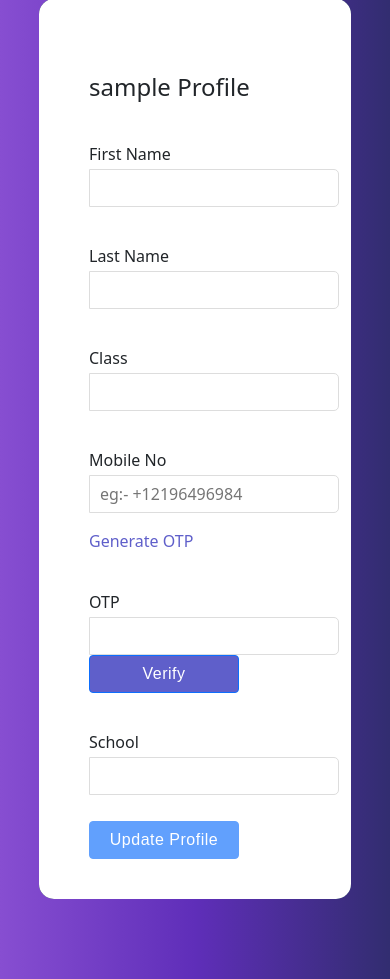
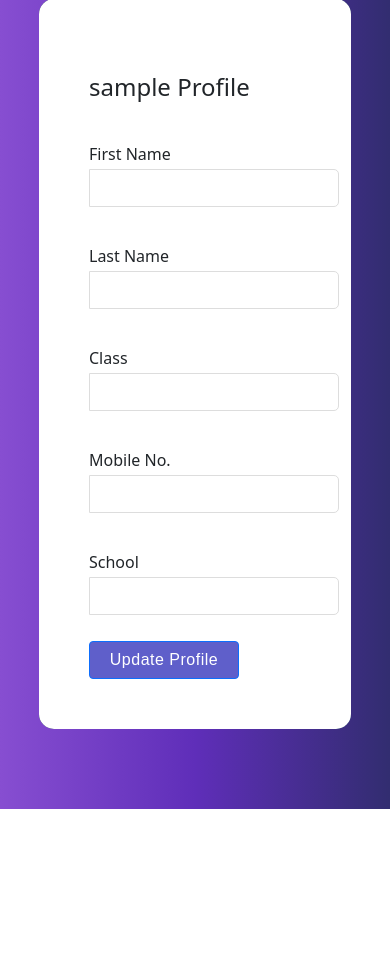
Before and after one commit to ankit11hab/myBolooTeach, a Django app: page /profile in a window 390 px wide. Shown: the part 81-1060 px from the top of the page. After the commit the page ends 890 px from the top, so only its background shows below. Run offline with Django 3.2, Linux system fonts and the light colour scheme; the visitor is signed in with stand-in values (Sample User, id 1); some libraries are stand-ins or nearby versions.

Commit message:
Revert "Mobile OTP verification implemented"

```diff
--- a/base/forms.py
+++ b/base/forms.py
@@ -18,6 +18,5 @@ class ProfileUpdateForm(forms.Form):
     first_name = forms.CharField()
     last_name = forms.CharField()
     classs = forms.IntegerField()
-    mobile_no = forms.CharField(widget=forms.TextInput
-                                (attrs={'placeholder': 'eg:- +12196496984'}))
+    mobile_no = forms.CharField()
     school = forms.CharField()
--- a/base/templates/base/base.html
+++ b/base/templates/base/base.html
@@ -17,6 +17,5 @@
     {% block content %} {% endblock %}
 
 </body>
-<script src="https://ajax.googleapis.com/ajax/libs/jquery/3.3.1/jquery.min.js"></script>
 <script src="https://cdn.jsdelivr.net/npm/bootstrap@5.0.2/dist/js/bootstrap.bundle.min.js" integrity="sha384-MrcW6ZMFYlzcLA8Nl+NtUVF0sA7MsXsP1UyJoMp4YLEuNSfAP+JcXn/tWtIaxVXM" crossorigin="anonymous"></script>
 </html>
--- a/base/templates/base/profile_update.html
+++ b/base/templates/base/profile_update.html
@@ -15,7 +15,7 @@
         margin-top: 80px;
         margin-bottom: 80px;
         width: 850px;
-        height: 650px;
+        height: 550px;
         background: url("../media/images/darkBlue3.jpg");
 
     }
@@ -79,7 +79,7 @@
 
     @media only screen and (max-width: 760px) {
         .container {
-            height: 900px;
+            height: 730px;
             width: 80%;
         }
 
@@ -142,18 +142,9 @@
                 </div>
                 <div class="mb-3 input-field" style="margin-top: 30px;">
                     <div class="label">
-                        <div style="transform: translate(0,7px);">Mobile No</div>
+                        <div style="transform: translate(0,7px);">Mobile No.</div>
                     </div>
                     {{ form.mobile_no|add_class:'input-username-password' }}
-                </div>
-                <a style="text-decoration: none;color:rgb(95, 95, 202)" id="otpgen"onclick="generateotp()">Generate OTP</a>
-                <a style="text-decoration: none;color:rgb(95, 95, 202); display:none;" id="otpverified"></a>
-                <div class="mb-3 input-field" style="margin-top: 30px;" id="otpenter">
-                    <div class="label">
-                        <div style="transform: translate(0,7px);">OTP</div>
-                    </div>
-                    <input type="text" name="mobile_otp" class="input-username-password" required="" id="mobile_otp">
-                    <a class="btn btn-primary" style="margin: 0px;" onclick="verifyotp()"">Verify</a>
                 </div>
                 <div class="mb-3 input-field" style="margin-top: 30px;">
                     <div class="label">
@@ -161,58 +152,10 @@
                     </div>
                     {{ form.school|add_class:'input-username-password' }}
                 </div>
-                <button class="btn btn-primary" type="submit" id="profile-submit" disabled>Update Profile</button>
+                <button class="btn btn-primary" type="submit">Update Profile</button>
 
             </form>
         </div>
     </div>
 </div>
-<script>
-    async function generateotp(event) {
-
-            $.ajax({
-                url: `/verify/${document.getElementById("id_mobile_no").value}`,
-                type: 'GET',
-                headers: {
-                    "X-CSRFTOKEN": "{{ csrf_token }}"
-                },
-                success: function (data) {
-                    document.getElementById("otpgen").innerHTML="OTP sent. It is valid for 10 minutes. Click here to resend"
-                },
-            });
-
-        }
-        async function verifyotp(event) {
-
-                $.ajax({
-                    url: `/verify/${document.getElementById("id_mobile_no").value}`,
-                    type: 'POST',
-                    headers: {
-                        "X-CSRFTOKEN": "{{ csrf_token }}"
-                    },
-                    data: { "otp": `${document.getElementById("mobile_otp").value}` },
-                    success: function (data) {
-                        console.log(data)
-                        if(data=="OK"){
-                            document.getElementById("otpverified").style.display="block"
-                            document.getElementById("otpverified").innerHTML = "OTP Verified"
-                            document.getElementById("otpenter").style.display = "none"
-                            document.getElementById("otpgen").style.display = "none"
-                            document.getElementById("id_mobile_no").readOnly = true;
-                            document.getElementById("profile-submit").disabled = false;
-
-                        }
-                        else{
-                             document.getElementById("otpverified").style.display = "block"
-                             document.getElementById("otpverified").innerHTML= data
-                        }
-                    },
-                    error: function (data) {
-                        console.log(data)
-                    }
-                });
-
-            }
-</script>
-
 {% endblock %}
--- a/base/urls.py
+++ b/base/urls.py
@@ -7,7 +7,6 @@ urlpatterns = [
     path('profile', views.profile_update, name='profile_update'),
     path('question/<int:pk>', views.detail_view, name='question-detail'),
     path('answers/<int:pk>', views.answer_form, name='answer-form'),
-    path("verify/<phone>", user_views.getPhoneNumberRegistered.as_view(), name="OTP Gen"),
     # Password reset urls
     path("password_reset", user_views.password_reset_request, name="password_reset"),
     path('reset/<uidb64>/<token>/', auth_views.PasswordResetConfirmView.as_view(
--- a/base/views.py
+++ b/base/views.py
@@ -4,22 +4,22 @@ from django.contrib.auth.decorators import login_required
 from django.contrib.auth.models import User
 from users.models import Submission, Profile
 from .forms import SubmissionForm, ProfileUpdateForm
-from users.models import phoneModel
+
 # Create your views here.
 
 
 @login_required
 def home(request):
     user_profile = Profile.objects.filter(user=request.user).first()
-    submissions = Submission.objects.filter(user=request.user, submitted=True)
-    pending = Submission.objects.filter(user=request.user, submitted=False)
+    submissions = Submission.objects.filter(user = request.user, submitted = True)
+    pending = Submission.objects.filter(user = request.user, submitted = False)
     count = len(submissions)
     # if user_profile.first_name == "" or user_profile.mobile_no == "" or user_profile.classs==0:
     #     return redirect('profile_update')
     if not user_profile:
         return redirect('profile_update')
     questions = Question.objects.all()
-    return render(request, 'base/home.html', {'questions': questions, 'profile': user_profile, 'submissions': submissions, 'pending': pending, 'count': count})
+    return render(request, 'base/home.html', {'questions': questions, 'profile': user_profile, 'submissions':submissions, 'pending':pending, 'count':count})
 
 
 @login_required
@@ -30,12 +30,11 @@ def profile_update(request):
         first_name = form['first_name'].value()
         last_name = form['last_name'].value()
         classs = form['classs'].value()
+        mobile_no = form['mobile_no'].value()
         school = form['school'].value()
-        phone = phoneModel.objects.get(Mobile=form['mobile_no'].value()[1:])
         profile = Profile(user=request.user, first_name=first_name,
-                          last_name=last_name, classs=classs, mobile_no=phone, school=school)
+                          last_name=last_name, classs=classs, mobile_no=mobile_no, school=school)
         profile.save()
-
         return redirect('home')
     else:
         form = ProfileUpdateForm()
@@ -61,7 +60,7 @@ def detail_view(request, pk):
 def answer_form(request, pk):
     question = Question.objects.get(pk=pk)
     if request.method == 'POST':
-        form = SubmissionForm(question.number_of_question, request.POST)
+        form = SubmissionForm(question.number_of_question,request.POST)
         ans = ""
         marks = 0
         for i in range(1, question.number_of_question+1):
--- a/institute/settings.py
+++ b/institute/settings.py
@@ -42,7 +42,6 @@ INSTALLED_APPS = [
     'django.contrib.sessions',
     'django.contrib.messages',
     'django.contrib.staticfiles',
-    'rest_framework'
 ]
 
 MIDDLEWARE = [
@@ -146,11 +145,6 @@ MESSAGE_TAGS = {
     messages.WARNING: 'alert-warning',
     messages.ERROR: 'alert-danger',
 }
-#SMS using Twilio
-TWILIO_ACCOUNT_SID = 'AC933f381061241e889a999d06e13060e2'
-TWILIO_AUTH_TOKEN = 'b2ccc681a0d1680aa75503f92cb7d269'
-TWILIO_PHONE_NUMBER = '+17197486984'
-#Email
 EMAIL_BACKEND = 'django.core.mail.backends.smtp.EmailBackend'
 EMAIL_HOST = 'smtp.gmail.com'
 EMAIL_USE_TLS = True
--- a/users/admin.py
+++ b/users/admin.py
@@ -1,7 +1,6 @@
 from django.contrib import admin
-from .models import Profile, Submission, phoneModel
+from .models import Profile, Submission
 
 # Register your models here.
 admin.site.register(Submission)
 admin.site.register(Profile)
-admin.site.register(phoneModel)
```
Also changed, not shown: users/models.py (+2 -14 lines), users/views.py (+1 -69 lines), base/migrations/0001_initial.py, base/migrations/0002_question_number_of_question.py (added), base/migrations/0003_alter_question_id.py (added), users/migrations/0001_initial.py, users/migrations/0002_auto_20211203_1626.py (added).
